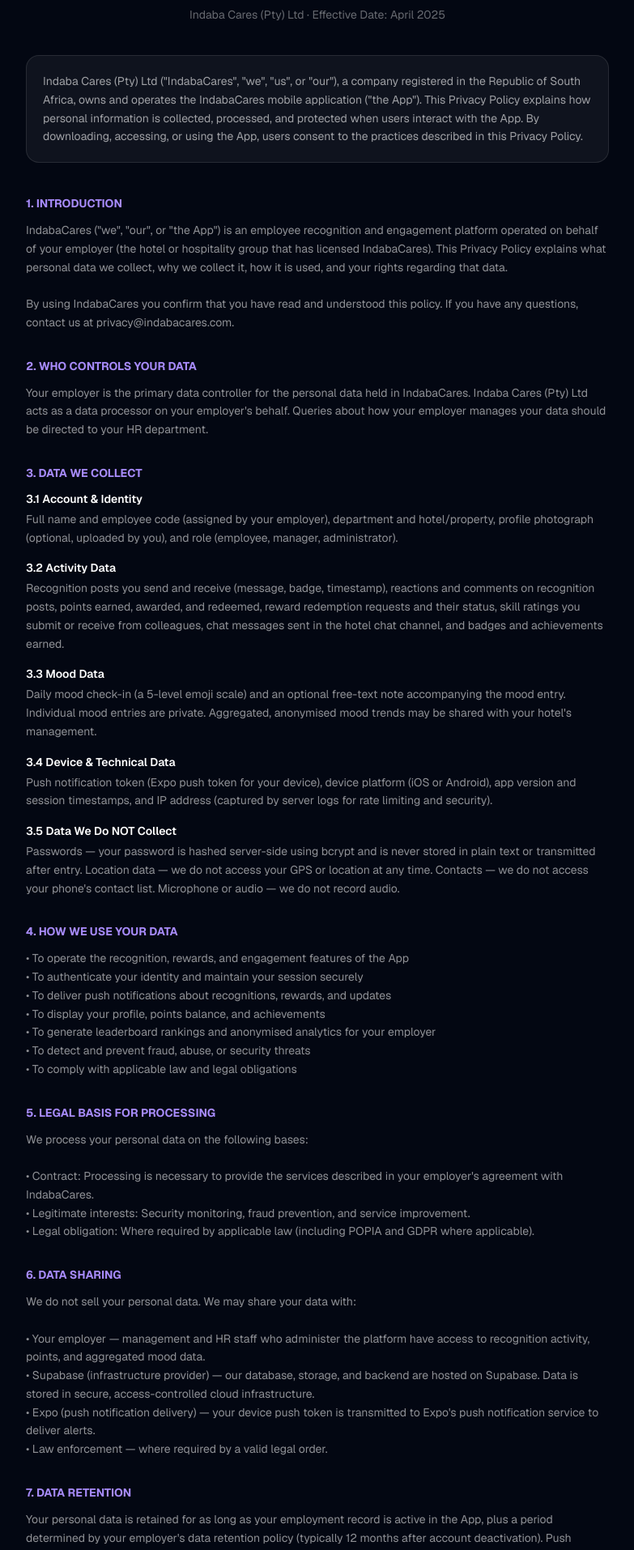
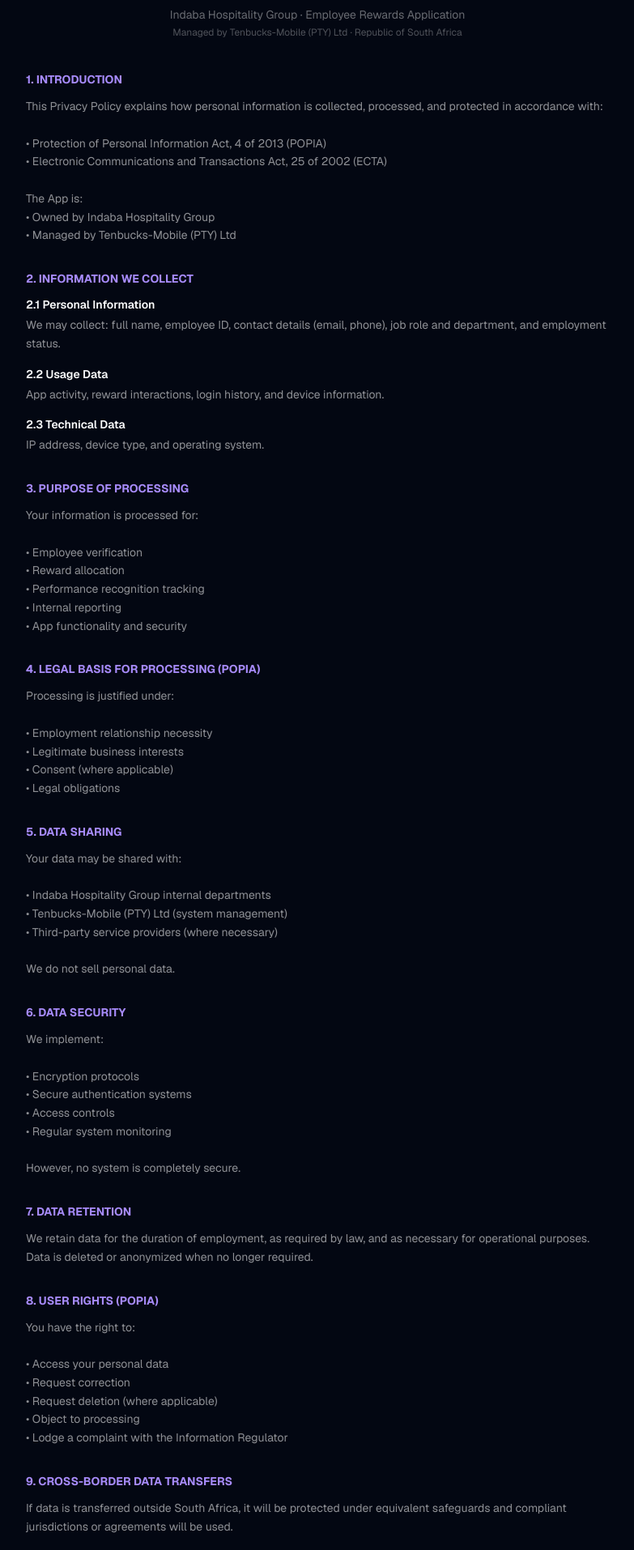
Before and after one commit to tenbucksmobile-png/tenbucks-hub, a Next.js app: page /indabacares/legal/privacy-policy in a window 1280 px wide. Shown: the part 160-2074 px from the top of the page at 81% size, without its empty margins (248-1031 px from the left). Built offline with nearby package versions, Linux system fonts and the light colour scheme.

Commit message:
feat: replace IndabaCares policies with official PrivacyPolicy.docx and TermsOfUse.docx content

```diff
--- a/src/app/indabacares/legal/privacy-policy/page.tsx
+++ b/src/app/indabacares/legal/privacy-policy/page.tsx
@@ -3,113 +3,116 @@
 const sections = [
   {
     title: "1. INTRODUCTION",
-    body: `IndabaCares ("we", "our", or "the App") is an employee recognition and engagement platform operated on behalf of your employer (the hotel or hospitality group that has licensed IndabaCares). This Privacy Policy explains what personal data we collect, why we collect it, how it is used, and your rights regarding that data.
+    body: `This Privacy Policy explains how personal information is collected, processed, and protected in accordance with:
 
-By using IndabaCares you confirm that you have read and understood this policy. If you have any questions, contact us at privacy@indabacares.com.`,
+• Protection of Personal Information Act, 4 of 2013 (POPIA)
+• Electronic Communications and Transactions Act, 25 of 2002 (ECTA)
+
+The App is:
+• Owned by Indaba Hospitality Group
+• Managed by Tenbucks-Mobile (PTY) Ltd`,
   },
   {
-    title: "2. WHO CONTROLS YOUR DATA",
-    body: "Your employer is the primary data controller for the personal data held in IndabaCares. Indaba Cares (Pty) Ltd acts as a data processor on your employer's behalf. Queries about how your employer manages your data should be directed to your HR department.",
-  },
-  {
-    title: "3. DATA WE COLLECT",
+    title: "2. INFORMATION WE COLLECT",
     content: [
       {
-        subtitle: "3.1 Account & Identity",
-        body: "Full name and employee code (assigned by your employer), department and hotel/property, profile photograph (optional, uploaded by you), and role (employee, manager, administrator).",
+        subtitle: "2.1 Personal Information",
+        body: "We may collect: full name, employee ID, contact details (email, phone), job role and department, and employment status.",
       },
       {
-        subtitle: "3.2 Activity Data",
-        body: "Recognition posts you send and receive (message, badge, timestamp), reactions and comments on recognition posts, points earned, awarded, and redeemed, reward redemption requests and their status, skill ratings you submit or receive from colleagues, chat messages sent in the hotel chat channel, and badges and achievements earned.",
+        subtitle: "2.2 Usage Data",
+        body: "App activity, reward interactions, login history, and device information.",
       },
       {
-        subtitle: "3.3 Mood Data",
-        body: "Daily mood check-in (a 5-level emoji scale) and an optional free-text note accompanying the mood entry. Individual mood entries are private. Aggregated, anonymised mood trends may be shared with your hotel's management.",
-      },
-      {
-        subtitle: "3.4 Device & Technical Data",
-        body: "Push notification token (Expo push token for your device), device platform (iOS or Android), app version and session timestamps, and IP address (captured by server logs for rate limiting and security).",
-      },
-      {
-        subtitle: "3.5 Data We Do NOT Collect",
-        body: "Passwords — your password is hashed server-side using bcrypt and is never stored in plain text or transmitted after entry. Location data — we do not access your GPS or location at any time. Contacts — we do not access your phone's contact list. Microphone or audio — we do not record audio.",
+        subtitle: "2.3 Technical Data",
+        body: "IP address, device type, and operating system.",
       },
     ],
   },
   {
-    title: "4. HOW WE USE YOUR DATA",
-    body: `• To operate the recognition, rewards, and engagement features of the App
-• To authenticate your identity and maintain your session securely
-• To deliver push notifications about recognitions, rewards, and updates
-• To display your profile, points balance, and achievements
-• To generate leaderboard rankings and anonymised analytics for your employer
-• To detect and prevent fraud, abuse, or security threats
-• To comply with applicable law and legal obligations`,
+    title: "3. PURPOSE OF PROCESSING",
+    body: `Your information is processed for:
+
+• Employee verification
+• Reward allocation
+• Performance recognition tracking
+• Internal reporting
+• App functionality and security`,
   },
   {
-    title: "5. LEGAL BASIS FOR PROCESSING",
-    body: `We process your personal data on the following bases:
+    title: "4. LEGAL BASIS FOR PROCESSING (POPIA)",
+    body: `Processing is justified under:
 
-• Contract: Processing is necessary to provide the services described in your employer's agreement with IndabaCares.
-• Legitimate interests: Security monitoring, fraud prevention, and service improvement.
-• Legal obligation: Where required by applicable law (including POPIA and GDPR where applicable).`,
+• Employment relationship necessity
+• Legitimate business interests
+• Consent (where applicable)
+• Legal obligations`,
   },
   {
-    title: "6. DATA SHARING",
-    body: `We do not sell your personal data. We may share your data with:
+    title: "5. DATA SHARING",
+    body: `Your data may be shared with:
 
-• Your employer — management and HR staff who administer the platform have access to recognition activity, points, and aggregated mood data.
-• Supabase (infrastructure provider) — our database, storage, and backend are hosted on Supabase. Data is stored in secure, access-controlled cloud infrastructure.
-• Expo (push notification delivery) — your device push token is transmitted to Expo's push notification service to deliver alerts.
-• Law enforcement — where required by a valid legal order.`,
+• Indaba Hospitality Group internal departments
+• Tenbucks-Mobile (PTY) Ltd (system management)
+• Third-party service providers (where necessary)
+
+We do not sell personal data.`,
+  },
+  {
+    title: "6. DATA SECURITY",
+    body: `We implement:
+
+• Encryption protocols
+• Secure authentication systems
+• Access controls
+• Regular system monitoring
+
+However, no system is completely secure.`,
   },
   {
     title: "7. DATA RETENTION",
-    body: "Your personal data is retained for as long as your employment record is active in the App, plus a period determined by your employer's data retention policy (typically 12 months after account deactivation). Push notification tokens are removed when you log out of the App.",
+    body: `We retain data for the duration of employment, as required by law, and as necessary for operational purposes. Data is deleted or anonymized when no longer required.`,
   },
   {
-    title: "8. DATA SECURITY",
-    body: `• All data is transmitted over HTTPS (TLS 1.2+).
-• Session tokens are stored in your device's secure enclave (iOS Keychain / Android Keystore) — not in unencrypted app storage.
-• Passwords are hashed server-side using bcrypt with a cost factor suitable for production use.
-• Hotel-level data isolation is enforced at the database layer — employees can only access data belonging to their own hotel.
-• Rate limiting is applied to authentication and sensitive actions.`,
+    title: "8. USER RIGHTS (POPIA)",
+    body: `You have the right to:
+
+• Access your personal data
+• Request correction
+• Request deletion (where applicable)
+• Object to processing
+• Lodge a complaint with the Information Regulator`,
   },
   {
-    title: "9. YOUR RIGHTS UNDER POPIA",
-    body: `Depending on your jurisdiction, you may have the right to:
-
-• Access a copy of the personal data we hold about you.
-• Correct inaccurate personal data (contact your HR administrator or us directly).
-• Delete your account and associated data. Contact privacy@indabacares.com or your HR administrator to request deletion. Note that your employer may be required to retain certain records.
-• Object to certain processing activities.
-• Portability — request your data in a structured, machine-readable format.
-
-To exercise any of these rights, email us at privacy@indabacares.com with the subject "Data Rights Request".`,
+    title: "9. CROSS-BORDER DATA TRANSFERS",
+    body: "If data is transferred outside South Africa, it will be protected under equivalent safeguards and compliant jurisdictions or agreements will be used.",
   },
   {
-    title: "10. ACCOUNT DELETION",
-    body: `You can delete your IndabaCares account directly within the App:
-
-1. Go to Settings → Delete Account.
-2. Type the confirmation phrase and enter your password.
-3. Tap Delete My Account.
-
-Your personal data (name, photo, mood history, sessions, push tokens, and reaction history) is permanently removed immediately. Recognitions you have sent are anonymised. Pending reward orders are cancelled and points refunded.
-
-Alternatively, you may request deletion by emailing privacy@indabacares.com with the subject "Account Deletion Request". Email requests are processed within 30 days.`,
+    title: "10. COOKIES AND TRACKING",
+    body: "The App may use session tracking and analytics tools, used strictly for performance and user experience improvements.",
   },
   {
-    title: "11. CHILDREN",
-    body: "IndabaCares is intended exclusively for use by employees aged 18 and over. We do not knowingly collect data from individuals under 18.",
+    title: "11. CHILDREN'S PRIVACY",
+    body: "The App is not intended for individuals under 18.",
   },
   {
-    title: "12. UPDATES TO THIS POLICY",
-    body: "We may update this Privacy Policy from time to time. We will notify you of significant changes via an in-app announcement. Continued use of the App after the updated policy takes effect constitutes your acceptance.",
+    title: "12. BREACH NOTIFICATION",
+    body: "In the event of a data breach, users will be notified where required and authorities will be informed in line with POPIA.",
   },
   {
-    title: "13. CONTACT",
-    body: "For any privacy-related questions or requests: privacy@indabacares.com",
+    title: "13. CHANGES TO POLICY",
+    body: "We may update this policy periodically. Users will be notified via app notifications or internal communication channels.",
+  },
+  {
+    title: "14. CONTACT DETAILS",
+    body: `For all privacy-related queries:
+
+Tenbucks-Mobile (PTY) Ltd
+Email: support@tenbucks-mobile.co.za`,
+  },
+  {
+    title: "15. INFORMATION REGULATOR (SOUTH AFRICA)",
+    body: "If unresolved, complaints may be directed to the Information Regulator (South Africa).",
   },
 ];
 
@@ -121,15 +124,9 @@
       <div className="mt-8 mb-10 text-center">
         <p className="text-[#a78bfa] font-bold text-sm tracking-widest uppercase mb-2">IndabaCares</p>
         <h1 className="text-3xl font-bold mb-2">Privacy Policy</h1>
-        <p className="text-white/40 text-sm">Indaba Cares (Pty) Ltd · Effective Date: April 2025</p>
+        <p className="text-white/40 text-sm">Indaba Hospitality Group · Employee Rewards Application</p>
+        <p className="text-white/30 text-xs mt-1">Managed by Tenbucks-Mobile (PTY) Ltd · Republic of South Africa</p>
       </div>
-
-      <p className="text-white/60 leading-relaxed mb-10 border border-white/10 bg-white/5 rounded-2xl p-5 text-sm">
-        Indaba Cares (Pty) Ltd ("IndabaCares", "we", "us", or "our"), a company registered in the Republic of South Africa,
-        owns and operates the IndabaCares mobile application ("the App"). This Privacy Policy explains how personal information
-        is collected, processed, and protected when users interact with the App. By downloading, accessing, or using the App,
-        users consent to the practices described in this Privacy Policy.
-      </p>
 
       <div className="flex flex-col gap-8">
         {sections.map((s) => (
@@ -140,7 +137,7 @@
                 {s.content.map((sub) => (
                   <div key={sub.subtitle}>
                     <p className="text-white font-semibold text-sm mb-1">{sub.subtitle}</p>
-                    <p className="text-white/55 text-sm leading-relaxed whitespace-pre-line">{sub.body}</p>
+                    <p className="text-white/55 text-sm leading-relaxed">{sub.body}</p>
                   </div>
                 ))}
               </div>
@@ -153,10 +150,10 @@
 
       <div className="mt-12 p-5 rounded-2xl border border-white/10 bg-white/5 text-center">
         <p className="text-white/40 text-xs">
-          © {new Date().getFullYear()} Indaba Cares (Pty) Ltd · Republic of South Africa
+          © {new Date().getFullYear()} Indaba Hospitality Group · Managed by Tenbucks-Mobile (PTY) Ltd
           <br />
-          <a href="mailto:privacy@indabacares.com" className="text-[#a78bfa] hover:underline">
-            privacy@indabacares.com
+          <a href="mailto:support@tenbucks-mobile.co.za" className="text-[#a78bfa] hover:underline">
+            support@tenbucks-mobile.co.za
           </a>
         </p>
       </div>
--- a/src/app/indabacares/legal/terms/page.tsx
+++ b/src/app/indabacares/legal/terms/page.tsx
@@ -2,83 +2,110 @@
 
 const sections = [
   {
-    title: "1. AGREEMENT TO TERMS",
-    body: `By accessing or using IndabaCares ("the App"), you agree to be bound by these Terms of Service. If you do not agree, do not use the App.
+    title: "1. INTRODUCTION",
+    body: `These Terms of Use ("Terms") govern access to and use of the Indaba Hospitality Group Employee Rewards & Recognition Application ("the App").
 
-These Terms govern your use of IndabaCares in your capacity as an employee of a hotel or hospitality property that has licensed the platform. Your employer has agreed to separate terms with Indaba Cares (Pty) Ltd.`,
+The App is:
+• Owned by Indaba Hospitality Group ("the Company")
+• Managed and operated by Tenbucks-Mobile (PTY) Ltd ("Managing Agent")
+• Restricted exclusively to verified employees of Indaba Hospitality Group and its subsidiaries
+
+By accessing or using the App, you agree to be bound by these Terms. If you do not agree, you must immediately discontinue use.`,
   },
   {
-    title: "2. ELIGIBILITY",
-    body: "The App is available only to employees who have been registered in the system by their employer. You must be at least 18 years old to use the App. Your employer is responsible for ensuring that only eligible employees are registered.",
+    title: "2. ELIGIBILITY AND ACCESS CONTROL",
+    content: [
+      {
+        subtitle: "2.1 Restricted Access",
+        body: "The App is a closed system, accessible only to current employees of Indaba Hospitality Group and employees of its subsidiaries and affiliated entities.",
+      },
+      {
+        subtitle: "2.2 Verification",
+        body: "Access is granted based on employee records, internal authentication systems, and employer-issued credentials. The Company reserves the right to approve, deny, or revoke access at any time.",
+      },
+      {
+        subtitle: "2.3 Termination of Access",
+        body: "Access will be terminated if employment ends, misuse is detected, or policy violations occur.",
+      },
+    ],
   },
   {
-    title: "3. YOUR ACCOUNT",
-    body: `• Your employee code and password are personal and must not be shared.
-• You are responsible for all activity that occurs under your account.
-• You must notify your HR administrator immediately if you suspect unauthorised access to your account.
-• You may not create an account on behalf of another person.`,
+    title: "3. PURPOSE OF THE APPLICATION",
+    body: `The App provides:
+
+• Employee reward allocation
+• Recognition programs
+• Incentive tracking
+• Internal engagement features
+
+The App is strictly for internal corporate use.`,
   },
   {
-    title: "4. ACCEPTABLE USE",
-    body: `You agree NOT to use the App to:
+    title: "4. USER RESPONSIBILITIES",
+    body: `You agree to:
 
-• Post recognition messages or chat content that is abusive, discriminatory, sexually explicit, threatening, or defamatory.
-• Harass, intimidate, or bully any colleague.
-• Misrepresent your identity or impersonate another employee.
-• Attempt to access another employee's account or data.
-• Interfere with the App's functionality or security systems.
-• Use the App for any unlawful purpose.
-• Upload content to which you do not have the right to grant us a licence.`,
+• Use the App lawfully and in good faith
+• Maintain confidentiality of login credentials
+• Not share access with unauthorized users
+• Not manipulate or exploit reward systems
+
+You may not:
+
+• Reverse engineer the App
+• Attempt unauthorized access
+• Interfere with system security
+• Use the App for fraudulent purposes`,
   },
   {
-    title: "5. RECOGNITION & POINTS",
-    body: `• Points earned through recognition are a reward mechanism provided at your employer's discretion and have no cash value.
-• Your employer retains the right to modify, suspend, or terminate the points and rewards programme at any time.
-• Points cannot be transferred between employees, converted to cash, or used outside of the IndabaCares platform.
-• Fraudulent manipulation of points or recognition submissions may result in account suspension and disciplinary action.`,
+    title: "5. REWARDS AND INCENTIVES",
+    content: [
+      {
+        subtitle: "5.1 Nature of Rewards",
+        body: "Rewards are discretionary, have no cash equivalence unless explicitly stated, and are subject to internal policies.",
+      },
+      {
+        subtitle: "5.2 Modification",
+        body: "The Company reserves the right to change reward structures, adjust point allocations, and withdraw or replace incentives.",
+      },
+      {
+        subtitle: "5.3 No Guarantee",
+        body: "Participation does not guarantee rewards or continued availability of programs.",
+      },
+    ],
   },
   {
-    title: "6. REWARDS REDEMPTION",
-    body: `• Reward availability is subject to stock and your employer's budget.
-• All redemptions are subject to approval by your employer's administration team.
-• Your employer is responsible for fulfilling approved redemptions. Indaba Cares (Pty) Ltd is not responsible for reward fulfilment.
-• Approved and fulfilled redemptions cannot be reversed except at the sole discretion of your employer.`,
+    title: "6. INTELLECTUAL PROPERTY",
+    body: "All content within the App — including software, branding, design, and data — is owned by Indaba Hospitality Group and/or Tenbucks-Mobile (PTY) Ltd. Unauthorized use is strictly prohibited.",
   },
   {
-    title: "7. CONTENT YOU POST",
-    body: `You retain ownership of content you submit (recognition messages, chat messages, profile photos). By posting content, you grant Indaba Cares (Pty) Ltd and your employer a non-exclusive, royalty-free licence to display that content within the platform.
-
-You are solely responsible for the content you post. We may remove any content that violates these Terms or applicable law.`,
+    title: "7. DATA USAGE AND PRIVACY",
+    body: "Use of the App is subject to the Privacy Policy, in compliance with the Protection of Personal Information Act (POPIA) and the Electronic Communications and Transactions Act (ECTA).",
   },
   {
-    title: "8. INTELLECTUAL PROPERTY",
-    body: "The App, its design, logos, and software are owned by or licenced to Indaba Cares (Pty) Ltd. Nothing in these Terms grants you ownership of any intellectual property rights in the App.",
+    title: "8. DISCLAIMERS",
+    body: `The App is provided "as is":
+
+• No warranties of uninterrupted service
+• No guarantee of accuracy of all content
+• Subject to system downtime and maintenance`,
   },
   {
-    title: "9. AVAILABILITY",
-    body: "We aim to keep the App available at all times but do not guarantee uninterrupted access. We may suspend, modify, or discontinue the App or any features at any time with or without notice.",
+    title: "9. LIMITATION OF LIABILITY",
+    body: "To the fullest extent permitted by law, the Company and Managing Agent are not liable for indirect or consequential damages, loss of rewards due to technical issues, or unauthorized access due to user negligence.",
   },
   {
-    title: "10. LIMITATION OF LIABILITY",
-    body: "To the maximum extent permitted by law, Indaba Cares (Pty) Ltd is not liable for any indirect, incidental, special, or consequential damages arising from your use of the App, including lost points, unavailable rewards, or data loss.",
+    title: "10. TERMINATION",
+    body: "The Company may suspend or terminate access without prior notice, for operational, legal, or disciplinary reasons.",
   },
   {
-    title: "11. ACCOUNT TERMINATION",
-    body: "Your access to the App is tied to your employment. Your employer may deactivate your account at any time, including upon termination of your employment. You may request deletion of your account and personal data at any time via Settings → Delete Account.",
+    title: "11. GOVERNING LAW",
+    body: "These Terms are governed by the laws of the Republic of South Africa. Disputes will be subject to South African courts.",
   },
   {
-    title: "12. CHANGES TO THESE TERMS",
-    body: "We may update these Terms from time to time. Significant changes will be communicated via an in-app notification. Continued use of the App after the updated Terms take effect constitutes your acceptance.",
-  },
-  {
-    title: "13. GOVERNING LAW & JURISDICTION",
-    body: "These Terms are governed by the laws of the Republic of South Africa. Any disputes will be subject to the jurisdiction of the South African courts.",
-  },
-  {
-    title: "14. COMPANY & CONTACT DETAILS",
-    body: `Indaba Cares (Pty) Ltd
-Republic of South Africa
-legal@indabacares.com`,
+    title: "12. CONTACT DETAILS",
+    body: `Managing Agent:
+Tenbucks-Mobile (PTY) Ltd
+Email: support@tenbucks-mobile.co.za`,
   },
 ];
 
@@ -89,30 +116,37 @@
 
       <div className="mt-8 mb-10 text-center">
         <p className="text-[#a78bfa] font-bold text-sm tracking-widest uppercase mb-2">IndabaCares</p>
-        <h1 className="text-3xl font-bold mb-2">Terms of Service</h1>
-        <p className="text-white/40 text-sm">
-          Terms &amp; Conditions · Usage Policy
-        </p>
-        <p className="text-white/30 text-xs mt-1">
-          Owner &amp; Operator: Indaba Cares (Pty) Ltd · Republic of South Africa
-        </p>
+        <h1 className="text-3xl font-bold mb-2">Terms of Use</h1>
+        <p className="text-white/40 text-sm">Indaba Hospitality Group · Employee Rewards & Recognition Application</p>
+        <p className="text-white/30 text-xs mt-1">Managed by Tenbucks-Mobile (PTY) Ltd · Republic of South Africa</p>
       </div>
 
       <div className="flex flex-col gap-8">
         {sections.map((s) => (
           <div key={s.title} className="border-b border-white/5 pb-8 last:border-0">
             <h2 className="text-[#a78bfa] font-bold text-sm mb-3">{s.title}</h2>
-            <p className="text-white/55 text-sm leading-relaxed whitespace-pre-line">{s.body}</p>
+            {"content" in s && s.content ? (
+              <div className="flex flex-col gap-4">
+                {s.content.map((sub) => (
+                  <div key={sub.subtitle}>
+                    <p className="text-white font-semibold text-sm mb-1">{sub.subtitle}</p>
+                    <p className="text-white/55 text-sm leading-relaxed">{sub.body}</p>
+                  </div>
+                ))}
+              </div>
+            ) : (
+              <p className="text-white/55 text-sm leading-relaxed whitespace-pre-line">{s.body}</p>
+            )}
           </div>
         ))}
       </div>
 
       <div className="mt-12 p-5 rounded-2xl border border-white/10 bg-white/5 text-center">
         <p className="text-white/40 text-xs">
-          © {new Date().getFullYear()} Indaba Cares (Pty) Ltd · Republic of South Africa
+          © {new Date().getFullYear()} Indaba Hospitality Group · Managed by Tenbucks-Mobile (PTY) Ltd
           <br />
-          <a href="mailto:legal@indabacares.com" className="text-[#a78bfa] hover:underline">
-            legal@indabacares.com
+          <a href="mailto:support@tenbucks-mobile.co.za" className="text-[#a78bfa] hover:underline">
+            support@tenbucks-mobile.co.za
           </a>
         </p>
       </div>
```
